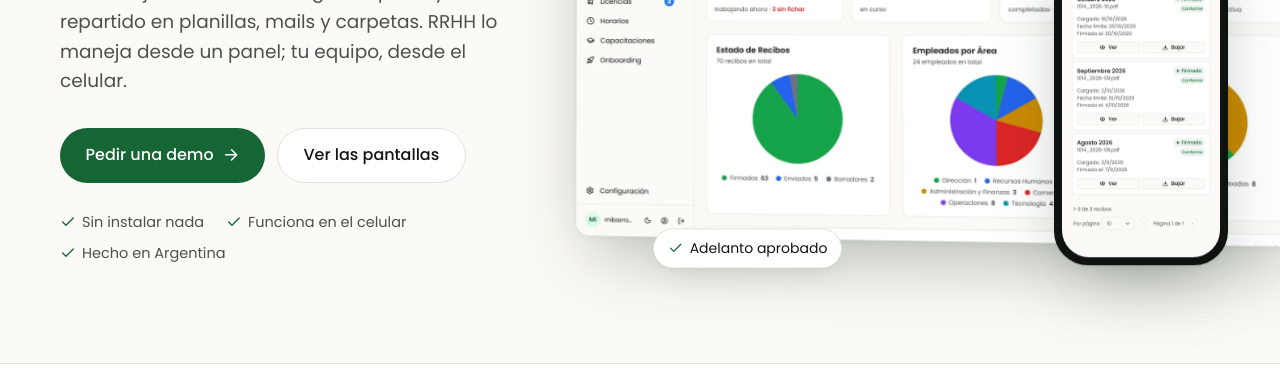
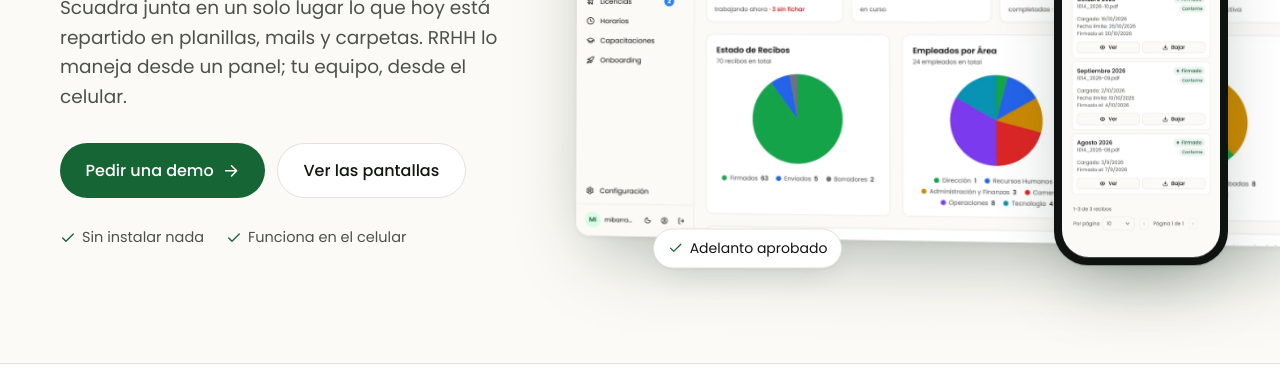
Before and after one commit to LucasCreo/landing-estatica, a plain HTML site: page index.html in a window 1280 px wide. Shown: the part 421-798 px from the top of the page. Drawn offline with Linux system fonts and the light colour scheme.

Commit message:
Saca 'Hecho en Argentina' del hero

```diff
--- a/index.html
+++ b/index.html
@@ -112,7 +112,6 @@
       <ul class="hero__garantias">
         <li><svg class="ic"><use href="#i-check"/></svg>Sin instalar nada</li>
         <li><svg class="ic"><use href="#i-check"/></svg>Funciona en el celular</li>
-        <li><svg class="ic"><use href="#i-check"/></svg>Hecho en Argentina</li>
       </ul>
     </div>
 
```
